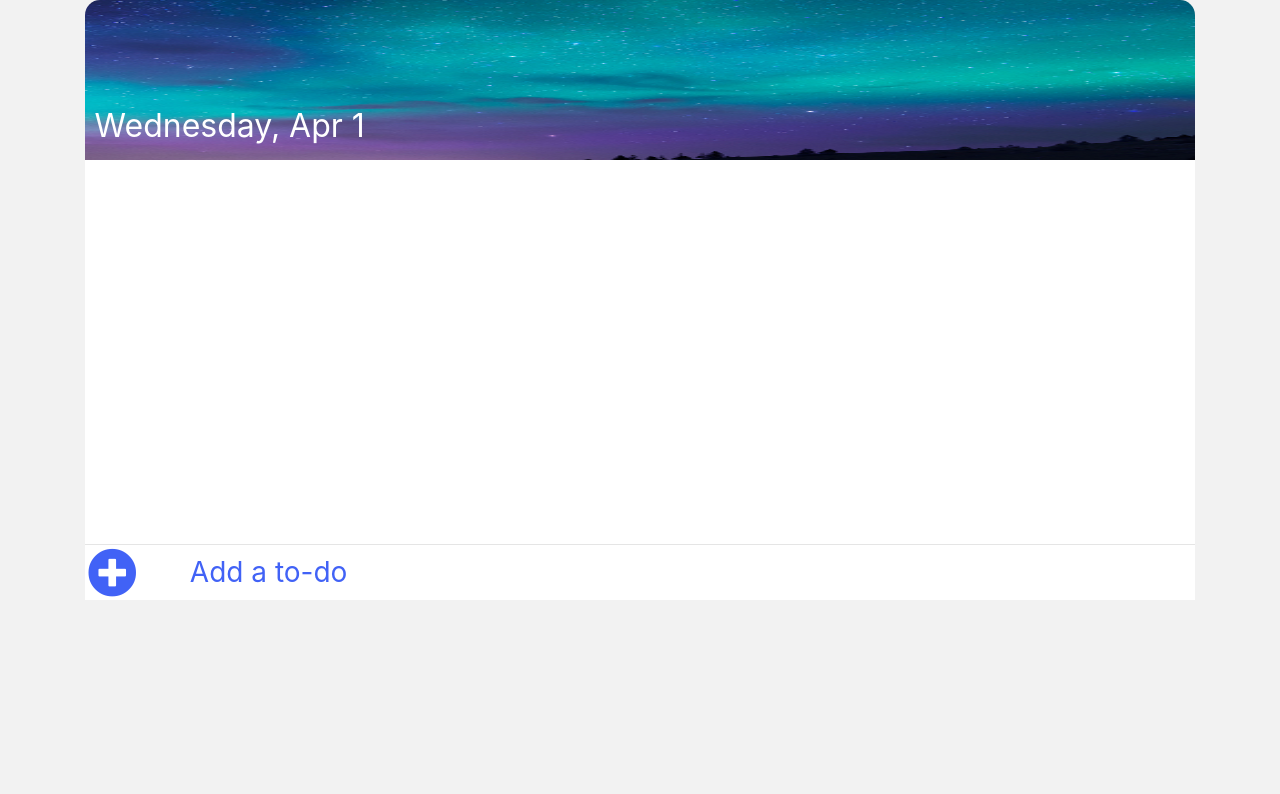
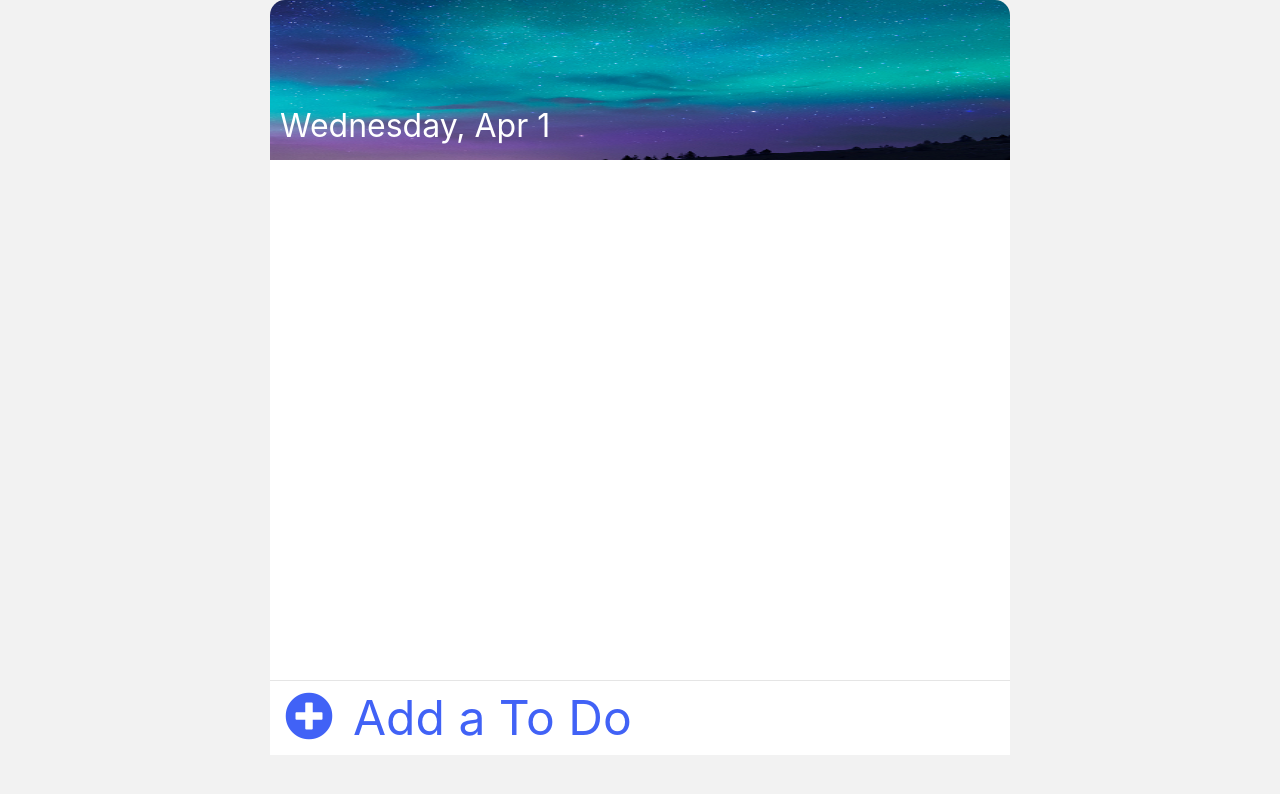
Before and after one commit to oscarpinzon/todo-list, a website built with webpack: page dist/index.html in a window 1280 px wide. Built offline with nearby package versions, Linux system fonts and the light colour scheme.

Commit message:
adjust CSS for proper responsive behaivor

```diff
--- a/src/css/style.css
+++ b/src/css/style.css
@@ -4,26 +4,24 @@ body {
 }
 /* ------------ header ------------ */
 .header {
-  display: flex;
-  min-height: 10em;
-  padding: 0.6em;
+  min-height: 20vh;
   background-image: url("../img/bg2.jpg");
   background-size: 100% 200%;
   background-repeat: no-repeat;
   border-radius: 15px 15px 0 0;
+  padding: 10px;
 }
 #date {
-  display: inline-block;
-  align-self: flex-end;
   color: #fff;
-  font-size: 2em;
+  font-size: 8vw;
 }
+
 /* ------------ content ------------ */
 .content {
-  height: 24em;
-  max-height: 24em;
   background-color: #fff;
   overflow: auto;
+  max-height: 65vh;
+  min-height: 65vh;
 }
 .content ul {
   padding: 0;
@@ -32,9 +30,10 @@ body {
 .item {
   border-bottom: 1px solid rgba(0, 0, 0, 0.1);
   list-style: none;
+  padding: 5px;
 }
 .item i.co {
-  font-size: 2.25em;
+  font-size: 8vw;
   padding-left: 5px;
 }
 .item i.co:hover {
@@ -44,17 +43,16 @@ body {
   color: #6eb200;
 }
 .item p.text {
-  font-size: 1.75em;
-  background-color: #fff;
-  margin-bottom: 0em;
-  padding-left: 10px;
+  font-size: 6vw;
+  margin-bottom: 0px;
+  padding-left: 15px;
 }
 .lineThrough {
   text-decoration: line-through;
   color: #ccc;
 }
 .item i.de {
-  font-size: 2.25em;
+  font-size: 8vw;
   padding-right: 5px;
 }
 .item i.de:hover {
@@ -65,17 +63,16 @@ body {
 .add-to-do {
   background-color: #fff;
   border-top: 1px solid rgba(0, 0, 0, 0.1);
-  font-size: 1.75em;
-  padding: 0.1em;
+  font-size: 8vw;
 }
 .add-to-do i {
   color: #4162f6;
-  font-size: 1.75em;
+  font-size: 8vw;
 }
 .add-to-do input {
   background-color: transparent;
   border: none;
-  margin-left: 10px;
+  margin-left: 5px;
 }
 .add-to-do input::-webkit-input-placeholder {
   /* Chrome/Opera/Safari */
@@ -93,3 +90,24 @@ body {
   /* Firefox 18- */
   color: #4162f6;
 }
+/* Media query for font sizes */
+@media (min-width: 1200px) {
+  #date {
+    font-size: 2em;
+  }
+  .add-to-do i {
+    font-size: 1em;
+  }
+  .item i.co {
+    font-size: 3em;
+  }
+  .item p.text {
+    font-size: 2em;
+  }
+  .item i.de {
+    font-size: 3em;
+  }
+  .add-to-do {
+    font-size: 3em;
+  }
+}
--- a/src/js/todoInterface.js
+++ b/src/js/todoInterface.js
@@ -9,16 +9,19 @@ const renderToDoBaseHTML = () => {
   const todayString = today.toLocaleDateString("en-US", options);
   const baseHTML = `
     <div class="container">
-      <div class="mx-auto todo-container">
-        <div class="header">
+      <div class = "row no-gutters">
+        <div class="mx-auto col-lg-8">
+        <div class="header d-flex align-items-end">
           <div id="date">${todayString}</div>
         </div>
         <div class="content">
           <ul id="list"></ul>
         </div>
         <div class="add-to-do row no-gutters">
-          <i class="fas fa-plus-circle col-1" aria-hidden="true"></i>
-          <input type="text" class="col-10" id="input" placeholder="Add a to-do"></input>
+          <div class="justify-content-center align-items-center">
+            <i class="fas fa-plus-circle col-1" aria-hidden="true"></i>
+          </div>
+          <input type="text" class="col-9" id="input" placeholder="Add a To Do"></input>
         </div>
       </div>
     </div>
@@ -39,7 +42,7 @@ const renderToDo = (title, id, completed) => {
   const element = `
     <li class="row no-gutters justify-content-center align-items-center item">
       <i class = "col-1 far ${doneIcon} co" job="complete" id="${id}"></i>
-      <p class="col-10 text ${lineStyle}" >${title}</p>
+      <p class="col-10 text-break text ${lineStyle}" >${title}</p>
       <i class="col-1 fas fa-trash de text-right" job="delete" id="${id}"></i>
     </li>
     `;
```
Also changed, not shown: 1 other file.
